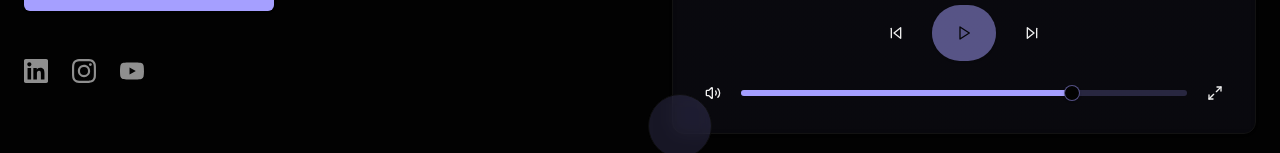
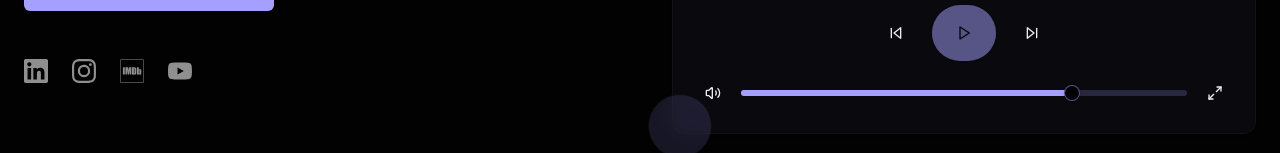
Before and after one commit to maximosigniorini/personal-website, a Next.js app: page / in a window 1280 px wide. Shown: the part 594-747 px from the top of the page. Built offline with nearby package versions, Linux system fonts and the light colour scheme; a web font is replaced by a local one.

Commit message:
Adding Imdb icon to Hero section

```diff
--- a/app/page.tsx
+++ b/app/page.tsx
@@ -10,7 +10,7 @@ import { Navigation } from "@/components/navigation"
 import { AudioPlayer } from "@/components/audio-player"
 import { VideoPlayer } from "@/components/video-player"
 import { Play, ExternalLink, Mail, X, ChevronLeft, ChevronRight } from "lucide-react"
-import { SiLinkedin, SiInstagram, SiYoutube } from "react-icons/si"
+import { SiLinkedin, SiInstagram, SiYoutube, SiImdb } from "react-icons/si"
 import videos from "@/data/videos/"
 
 const showreelVideo = {
@@ -213,6 +213,9 @@ export default function HomePage() {
                 </a>
                 <a href="https://www.instagram.com/maxsig.lab/" className="text-muted-foreground hover:text-primary transition-colors" target="_blank">
                   <SiInstagram className="w-6 h-6" />
+                </a>
+                <a href="https://www.imdb.com/name/nm17833006/?ref_=ttfc_fcr_13_4" className="text-muted-foreground hover:text-primary transition-colors" target="_blank">
+                  <SiImdb className="w-6 h-6" />
                 </a>
                 <a href="https://www.youtube.com/@maximosigniorini" className="text-muted-foreground hover:text-primary transition-colors" target="_blank">
                   <SiYoutube className="w-6 h-6" />
```
